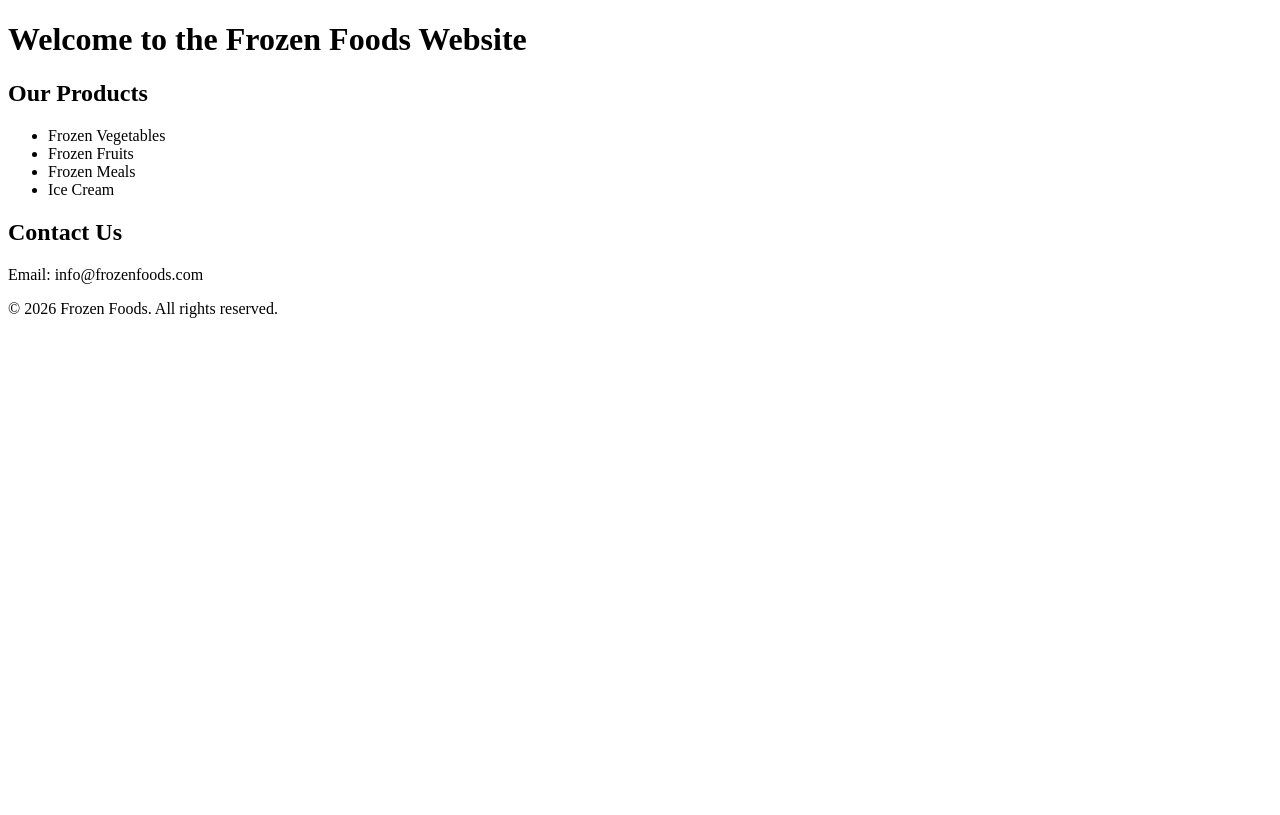
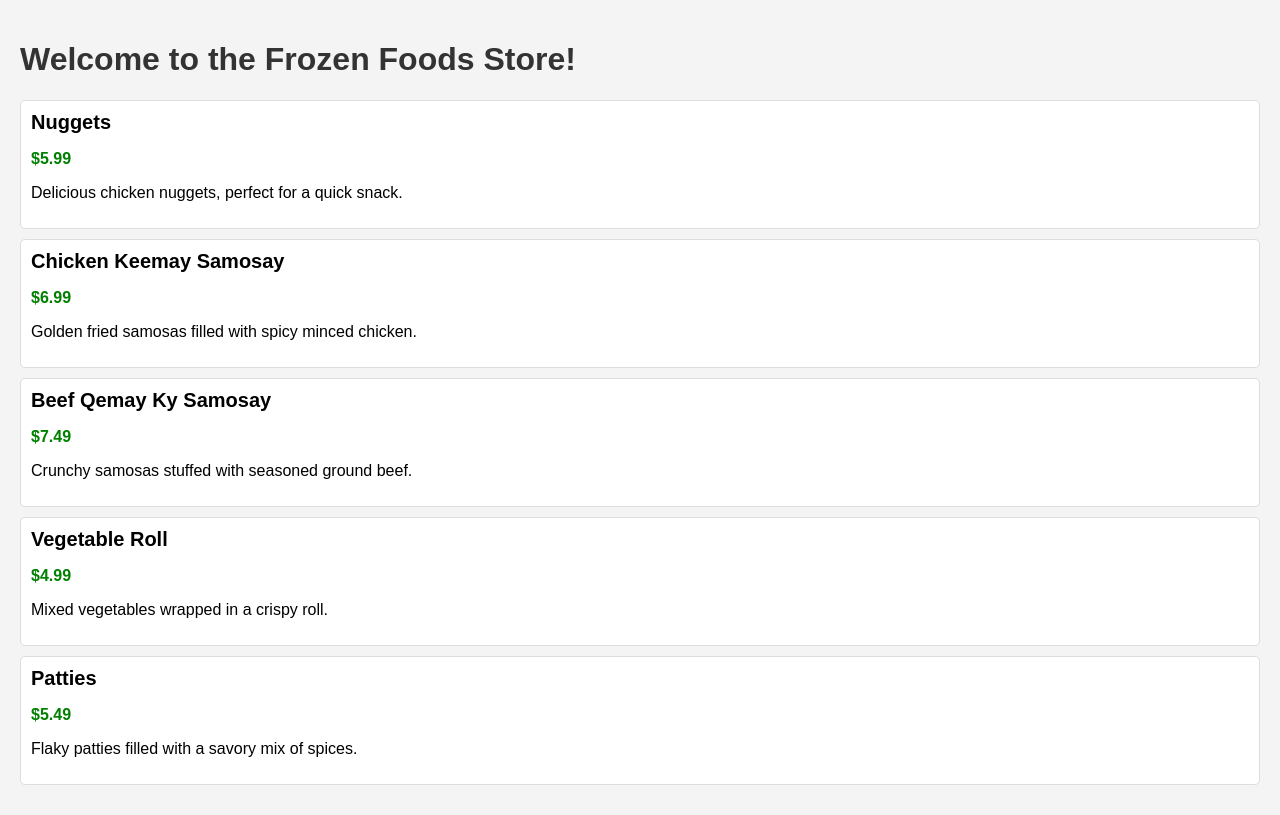
Before and after one commit to munahidmunahid254-ship-it/Munahid-, a plain HTML site: page index.html in a window 1280 px wide. Drawn offline with Linux system fonts and the light colour scheme.

Commit message:
Updated index.html with frozen foods website content

```diff
--- a/index.html
+++ b/index.html
@@ -3,30 +3,60 @@
 <head>
     <meta charset="UTF-8">
     <meta name="viewport" content="width=device-width, initial-scale=1.0">
-    <title>Frozen Foods Website</title>
-    <link rel="stylesheet" href="styles.css">
+    <title>Frozen Foods Store</title>
+    <style>
+        body {
+            font-family: Arial, sans-serif;
+            background-color: #f4f4f4;
+            margin: 0;
+            padding: 20px;
+        }
+        h1 {
+            color: #333;
+        }
+        .product {
+            border: 1px solid #ddd;
+            background-color: #fff;
+            margin: 10px 0;
+            padding: 10px;
+            border-radius: 5px;
+        }
+        .product h2 {
+            margin: 0;
+            font-size: 20px;
+        }
+        .price {
+            color: green;
+            font-weight: bold;
+        }
+    </style>
 </head>
 <body>
-    <header>
-        <h1>Welcome to the Frozen Foods Website</h1>
-    </header>
-    <main>
-        <section>
-            <h2>Our Products</h2>
-            <ul>
-                <li>Frozen Vegetables</li>
-                <li>Frozen Fruits</li>
-                <li>Frozen Meals</li>
-                <li>Ice Cream</li>
-            </ul>
-        </section>
-        <section>
-            <h2>Contact Us</h2>
-            <p>Email: info@frozenfoods.com</p>
-        </section>
-    </main>
-    <footer>
-        <p>&copy; 2026 Frozen Foods. All rights reserved.</p>
-    </footer>
+    <h1>Welcome to the Frozen Foods Store!</h1>
+    <div class="product">
+        <h2>Nuggets</h2>
+        <p class="price">$5.99</p>
+        <p>Delicious chicken nuggets, perfect for a quick snack.</p>
+    </div>
+    <div class="product">
+        <h2>Chicken Keemay Samosay</h2>
+        <p class="price">$6.99</p>
+        <p>Golden fried samosas filled with spicy minced chicken.</p>
+    </div>
+    <div class="product">
+        <h2>Beef Qemay Ky Samosay</h2>
+        <p class="price">$7.49</p>
+        <p>Crunchy samosas stuffed with seasoned ground beef.</p>
+    </div>
+    <div class="product">
+        <h2>Vegetable Roll</h2>
+        <p class="price">$4.99</p>
+        <p>Mixed vegetables wrapped in a crispy roll.</p>
+    </div>
+    <div class="product">
+        <h2>Patties</h2>
+        <p class="price">$5.49</p>
+        <p>Flaky patties filled with a savory mix of spices.</p>
+    </div>
 </body>
 </html>
```
